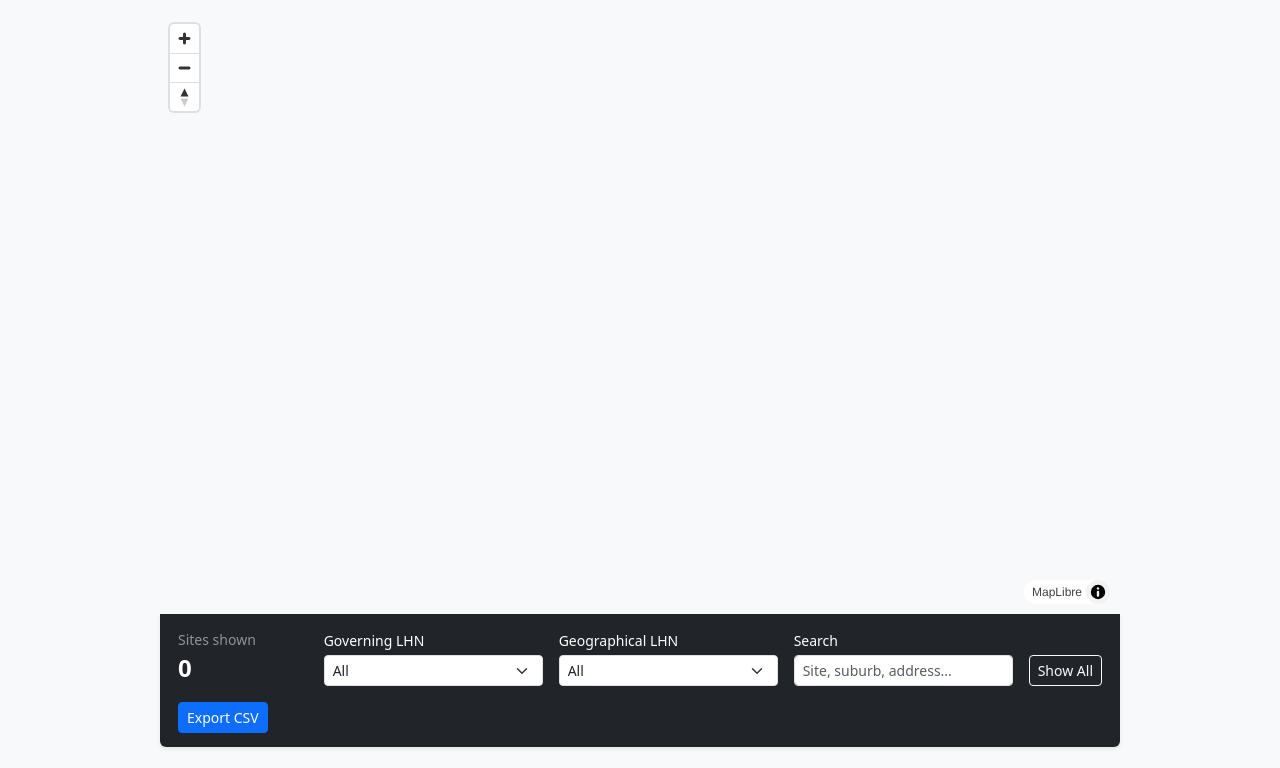
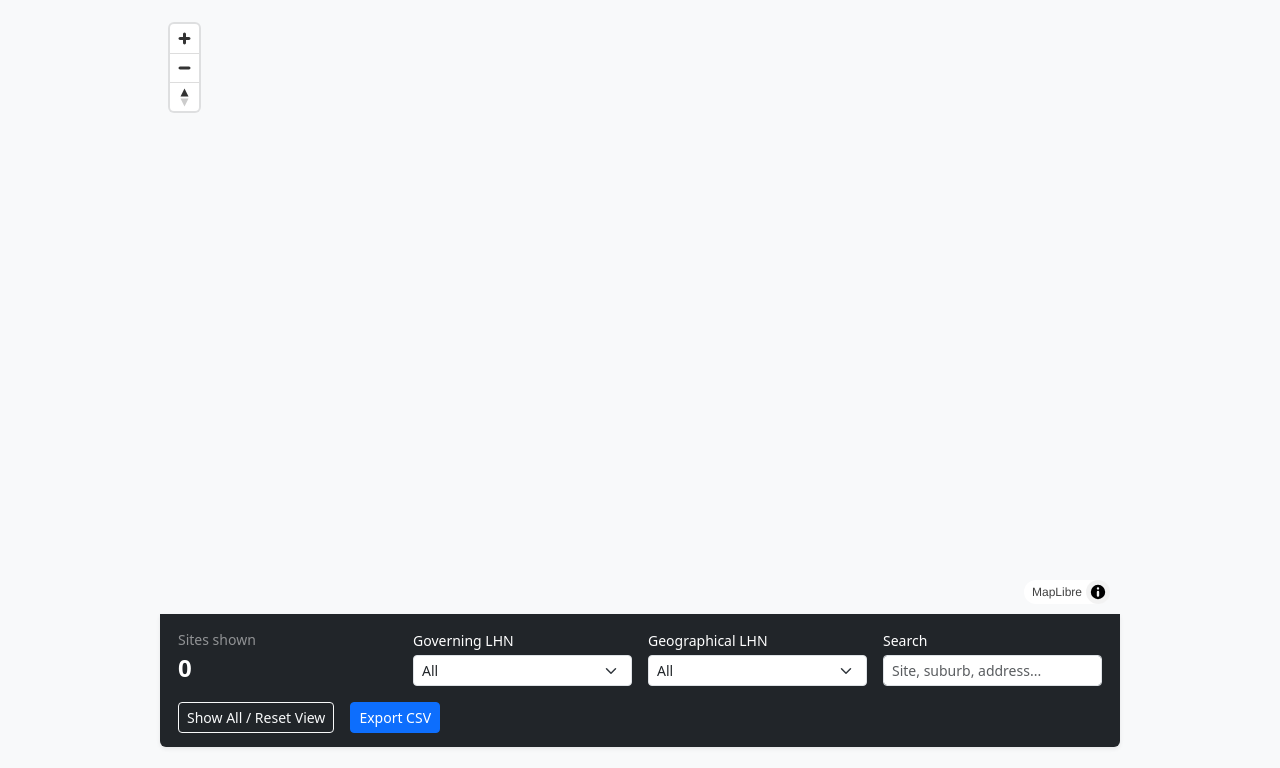
Before and after one commit to dfaso/SA-Health-Sites-Waste, a plain HTML site: page index.html in a window 1280 px wide. Shown: the part 60-828 px from the top of the page. Drawn offline with nearby package versions, Linux system fonts and the light colour scheme; no server answers.

Commit message:
Update index.html

```diff
--- a/index.html
+++ b/index.html
@@ -132,7 +132,7 @@
             id="reset-button"
             class="btn btn-outline-light btn-sm w-100">
 
-            Show All
+            Show All / Reset View
 
           </button>
 
```
